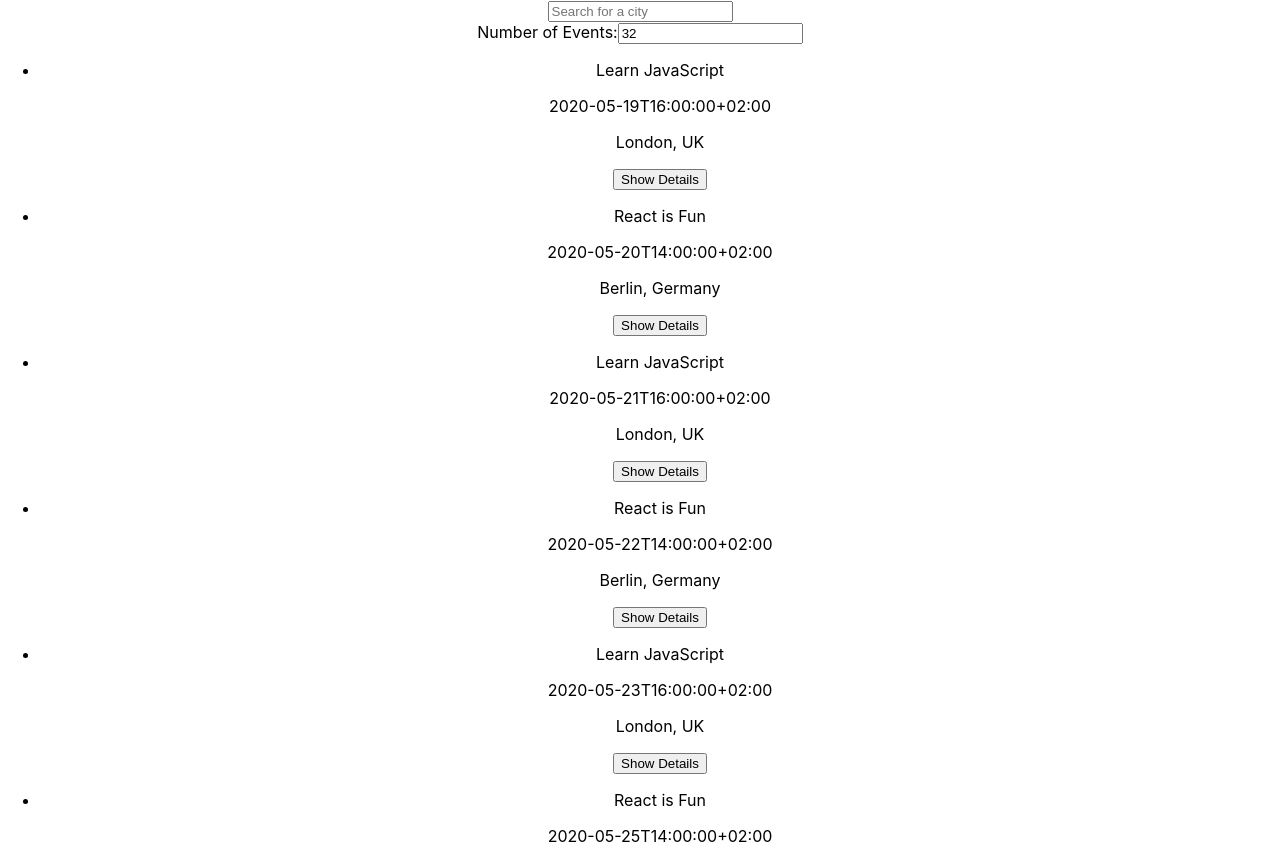
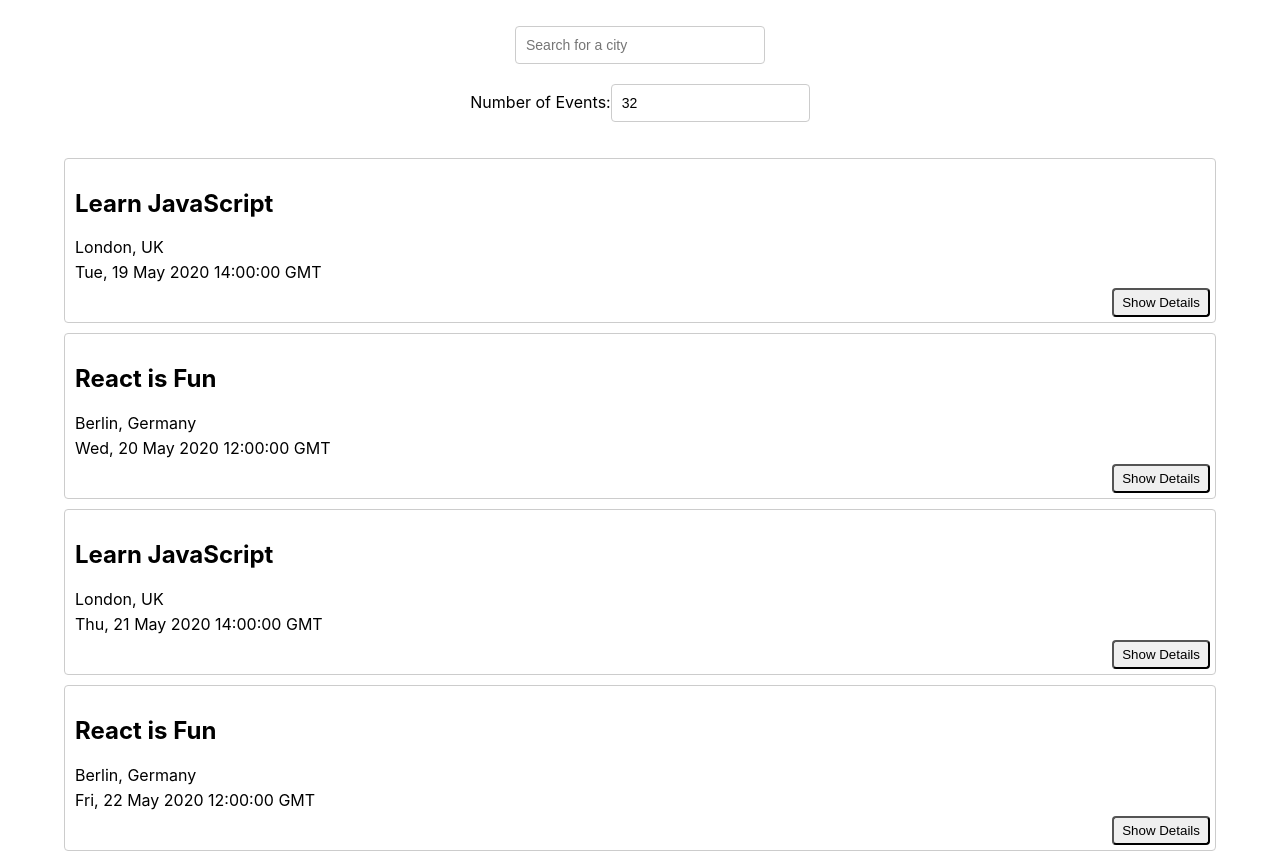
Before and after one commit to CalebRD33/meet, a React (Create React App) app: page / in a window 1280 px wide. Shown: the top 853 px of the page. Built offline with nearby package versions, Linux system fonts and the light colour scheme.

Commit message:
CSS styling

```diff
--- a/src/App.css
+++ b/src/App.css
@@ -1,38 +1,88 @@
+@import url(https://fonts.googleapis.com/css?family=Roboto:500);
 .App {
   text-align: center;
+  padding: 2% 5%;
 }
 
-.App-logo {
-  height: 40vmin;
-  pointer-events: none;
+.App * {
+  box-sizing: border-box;
 }
 
-@media (prefers-reduced-motion: no-preference) {
-  .App-logo {
-    animation: App-logo-spin infinite 20s linear;
-  }
+ul {
+  padding: 0;
+  list-style: none;
 }
 
-.App-header {
-  background-color: #282c34;
-  min-height: 100vh;
+p {
+  margin: 5px 0;
+}
+
+input[type="text"],
+input[type="number"] {
+  padding: 8px 6px 8px 10px;
+  border-radius: 4px;
+  outline: none;
+  border: 1px solid #ccc;
+  font-size: 14px;
+  line-height: 20px;
+  align-self: center;
+  height: 38px;
+  margin-bottom: 20px;
+}
+
+.city {
+  width: 250px;
+}
+
+#city-search {
   display: flex;
   flex-direction: column;
-  align-items: center;
-  justify-content: center;
-  font-size: calc(10px + 2vmin);
-  color: white;
+  margin: auto;
+  position: relative;
 }
 
-.App-link {
-  color: #61dafb;
+.suggestions {
+  width: 250px;
+  position: absolute;
+  top: 45px;
+  z-index: 2;
+  align-self: center;
+  margin: 0;
+  font-size: 14px;
+  box-shadow: 10px 10px 16px -12px rgba(0, 0, 0, 0.75);
 }
 
-@keyframes App-logo-spin {
-  from {
-    transform: rotate(0deg);
-  }
-  to {
-    transform: rotate(360deg);
-  }
+.suggestions > li {
+  text-align: left;
+  padding: 8px 6px 8px 10px;
+  background-color: #eee;
+  cursor: default;
 }
+
+.suggestions > li:last-child {
+  border-bottom-left-radius: 4px;
+  border-bottom-right-radius: 4px;
+}
+
+.suggestions > li:hover {
+  background-color: #bcdcdb;
+}
+
+.event {
+  padding: 10px 10px 35px;
+  margin-bottom: 10px;
+  text-align: left;
+  border: 1px solid #ccc;
+  border-radius: 4px;
+  position: relative;
+}
+
+.details-btn {
+  position: absolute;
+  right: 5px;
+  bottom: 5px;
+  padding: 5px 8px;
+  border-radius: 4px;
+  outline: none;
+  cursor: pointer;
+}
--- a/src/components/Event.js
+++ b/src/components/Event.js
@@ -6,19 +6,19 @@
   const [showDetails, setShowDetails] = useState(false);
   //const date = new Date(event.start.dateTime);
   //const formattedDate = date.toLocaleString('en-US', {timeZone: 'UTC'});
-  //const formattedDate = new Date(event.start.dateTime).toUTCString();
+
   return (
-    <li>
-      <p>{event.summary}</p>
-      <p>{event.start.dateTime}</p>
+    <li className="event">
+      <h2>{event.summary}</h2>
       <p>{event.location}</p>
+      <p>{new Date(event.start.dateTime).toUTCString()}</p>
       {showDetails ? (
         <div>
           <p className="details">{event.description}</p>
-          <button onClick={() => setShowDetails(false)}>Hide Details</button>
+          <button className="details-btn" onClick={() => setShowDetails(false)}>Hide Details</button>
         </div>
       ) : (
-        <button onClick={() => setShowDetails(true)}>Show Details</button>
+        <button className="details-btn" onClick={() => setShowDetails(true)}>Show Details</button>
       )}
     </li>
   );
```
Also changed, not shown: 1 other file (tests, documents, lock files or other folders).
